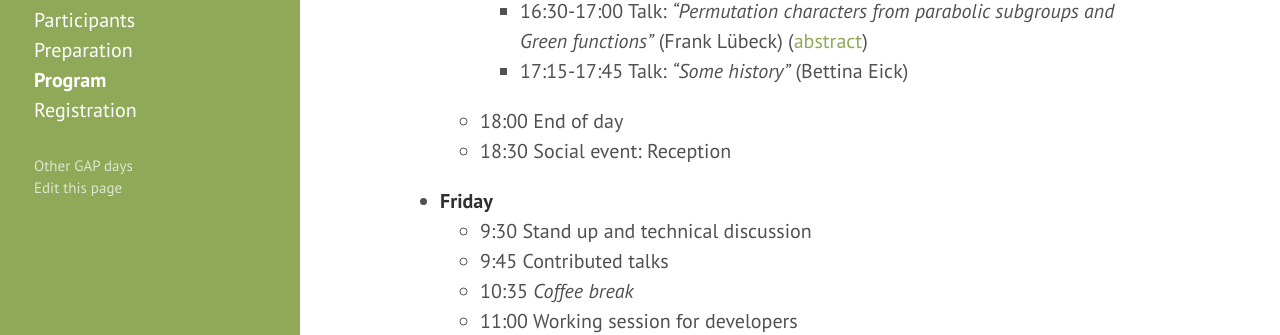
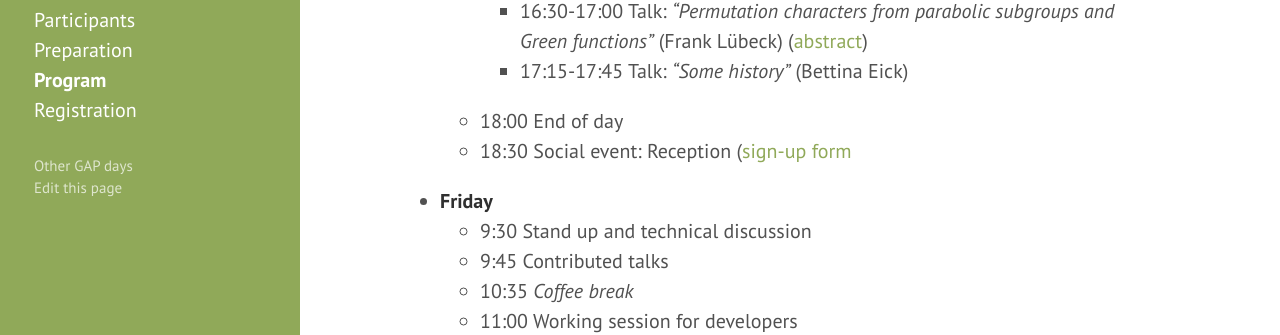
Before and after one commit to gapdays/gapdays2025-summer, a Jekyll site: the page built from program.md, in a window 1280 px wide and 900 px high, scrolled down 2965 px. Shown: the part 314-649 px from the top of the window. Built offline with Jekyll 4.4.1, drawn with Linux system fonts in a browser that asks for light colours.

Commit message:
Reception sign-up form

```diff
--- a/program.md
+++ b/program.md
@@ -121,7 +121,7 @@ The schedule is subject to further changes.
     - 16:30-17:00 Talk: *"Permutation characters from parabolic subgroups and Green functions"* (Frank Lübeck) ([abstract]({{ site.baseurl }}/abstracts/lubeck))
     - 17:15-17:45 Talk: *"Some history"* (Bettina Eick)
   - 18:00 End of day
-  - 18:30 Social event: Reception
+  - 18:30 Social event: Reception (<a href="https://docs.google.com/forms/d/e/1FAIpQLScZrrEhD4DBbUhxspG8PtFeDNDRxuscUccKy83moZ6zojkDhQ/viewform?usp=header">sign-up form</a>
 
 - **Friday**
   - 9:30 Stand up and technical discussion
```
